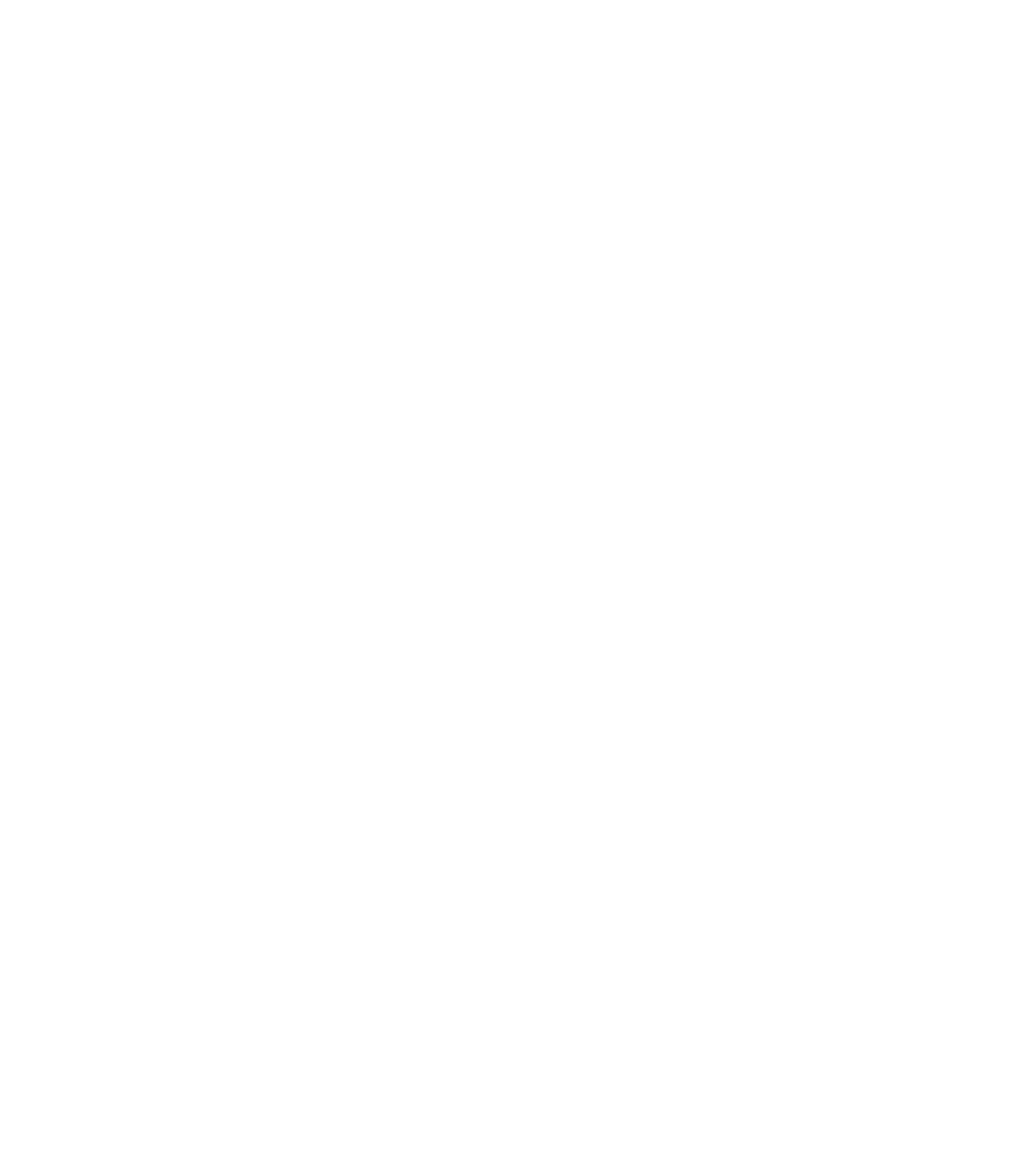
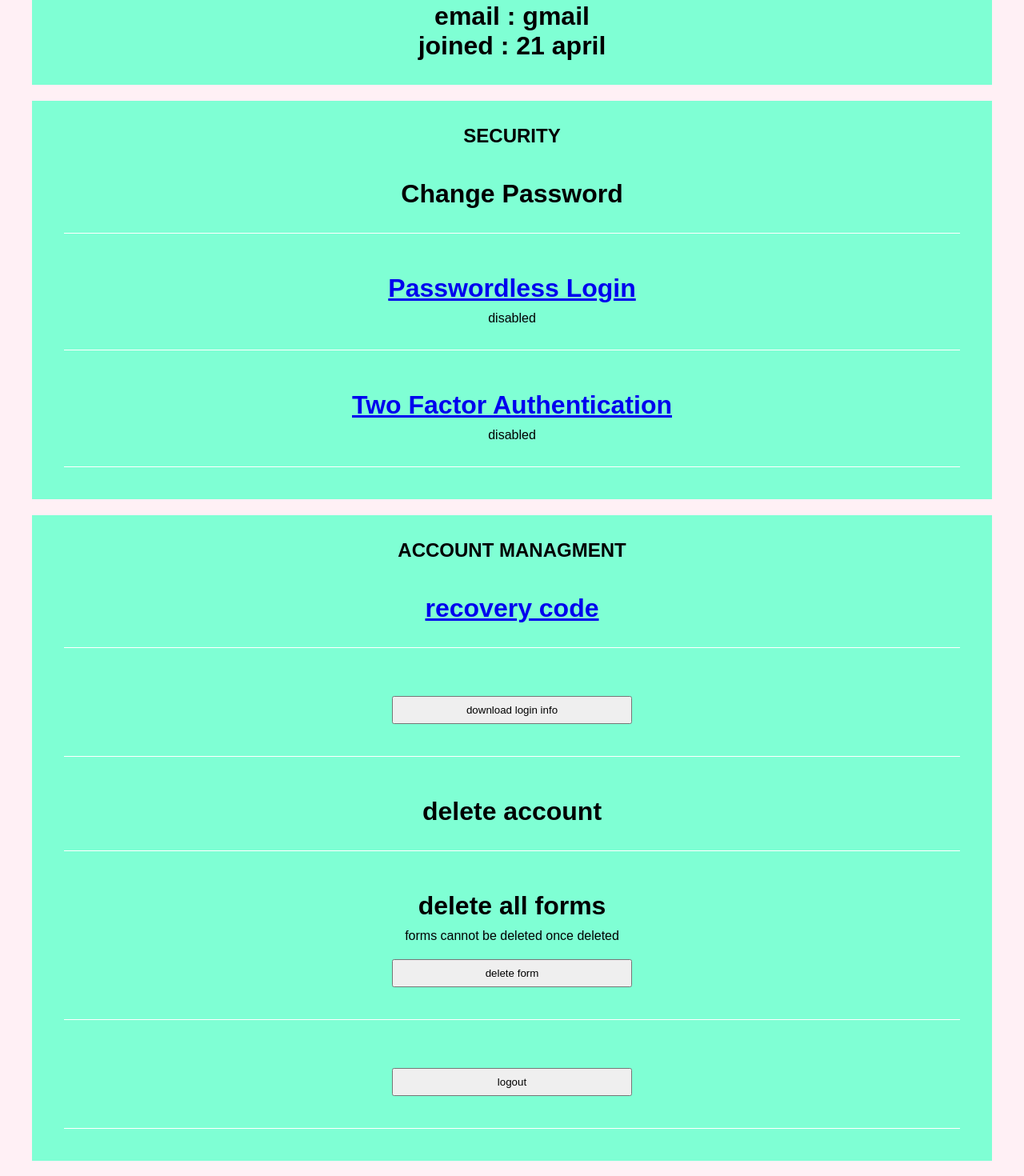
Before and after one commit to RamcharanMarco/Apps-Feature-SayHi-CSS, a React (Vite) app: page /console/user_id/settings in a window 1280 px wide. Before the commit this address had no page. Shown: the part 320-1790 px from the top of the page at 80% size. Before the commit the page ends 800 px from the top, so only its background shows below. Built offline with nearby package versions, Linux system fonts and the light colour scheme.

Commit message:
added more stuff"

```diff
--- /dev/null
+++ b/src/css/settings.css
@@ -0,0 +1,63 @@
+.settings {
+    min-height: 90vh;
+    text-align: center;
+    display: flex;
+    flex-direction: column;
+    align-items: center;
+    justify-content: center;
+    padding: 40px;
+    color: black;
+    font-family: "Bricolage Grotesque", sans-serif;
+    background-color: #fff0f5;
+    gap: 20px;
+}
+
+.settings input,
+.settings button {
+    height: 35px;
+    width: 300px;
+    text-align: center;
+    outline: none;
+    margin: 10px;
+}
+
+.settings .settings-heading {
+    margin-bottom: 50px;
+    font-size: 4rem;
+}
+
+
+.settings .info {
+    background-color: aquamarine;
+    width: 100%;
+    padding: 30px;
+}
+
+.settings .danger {
+    display: flex;
+    flex-direction: column;
+    padding: 30px;
+    width: 100%;
+    background-color: aquamarine;
+
+}
+
+.settings .security {
+    background-color: aquamarine;
+    display: flex;
+    flex-direction: column;
+    padding: 30px;
+    width: 100%;
+}
+
+.settings .box {
+    margin: 10px;
+    border-bottom: 1px solid white;
+    display: flex;
+    flex-direction: column;
+    justify-content: center;
+    align-items: center;
+    gap: 10px;
+    padding: 30px;
+    background-color: aquamarine;
+}
--- /dev/null
+++ b/src/pages/Settings.jsx
@@ -0,0 +1,70 @@
+import "../css/settings.css";
+import { Link } from "react-router-dom";
+
+const Settings = () => {
+
+  return (
+    <div className="settings">
+      <h1 className="settings-heading">Settings</h1>
+      <div className="info">
+        <h2>ACCOUNT INFO</h2>
+        <h1>email : gmail</h1>
+        <h1>joined : 21 april</h1>
+      </div>
+      <div className="security">
+        <h2>SECURITY</h2>
+        <div className="box">
+          <h1>Change Password</h1>
+        </div>
+        <div className="box">
+          <h1>
+            <Link to={`/console/ususu/settings/passwordless`}>
+              Passwordless Login
+            </Link>
+          </h1>
+          <span>{`disabled`}</span>
+        </div>
+        <div className="box">
+          <h1>
+            <Link to={`/console/ddd/settings/twofactorauth`}>
+              Two Factor Authentication
+            </Link>
+          </h1>
+          <span>{`disabled`}</span>
+        </div>
+      </div>
+      <div className="danger">
+        <h2>ACCOUNT MANAGMENT</h2>
+        <div className="box">
+          <h1>
+            {" "}
+            <Link to={`/console/settings/code`}>recovery code</Link>
+          </h1>
+        </div>
+        <div className="box">
+          <h1>
+            {" "}
+            <button>
+              download login info
+            </button>
+          </h1>
+        </div>
+        <div className="box">
+          <h1 >delete account</h1>
+        </div>
+          <div className="box">
+            <h1>delete all forms</h1>
+            <p>forms cannot be deleted once deleted</p>
+            <button>delete form</button>
+          </div>
+        <div className="box">
+          <button className="logout">
+            logout
+          </button>
+        </div>
+      </div>
+    </div>
+  );
+};
+
+export default Settings;
--- a/src/router/Router.tsx
+++ b/src/router/Router.tsx
@@ -6,6 +6,7 @@ import Home from "../pages/Home";
 import MainLayout from "../components/layouts/MainLayout";
 import Console from "../pages/Console";
 import Form from "../pages/Form";
+import Settings from "../pages/Settings";
 
 const Router = () => {
   return (
@@ -17,6 +18,7 @@ const Router = () => {
           <Route path="/signup" element={<Signup />} />
           <Route path="/console/user_id" element={<Console />} />
           <Route path="/console/user_id/forms/form_id" element={<Form />} />
+          <Route path="/console/user_id/settings" element={<Settings />} />
         </Route>
       </Routes>
     </BrowserRouter>
```
